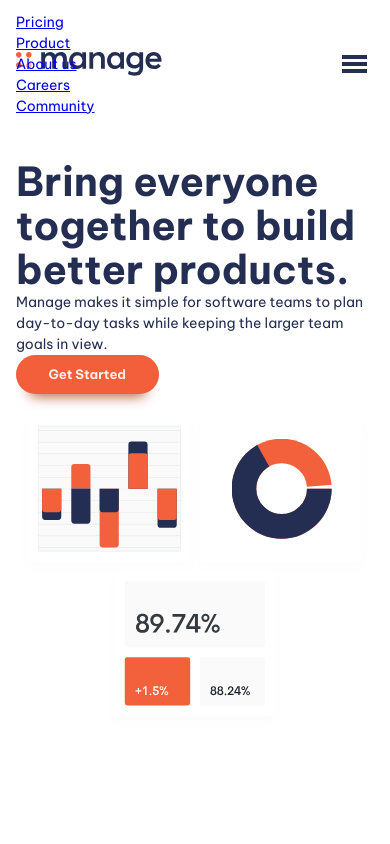
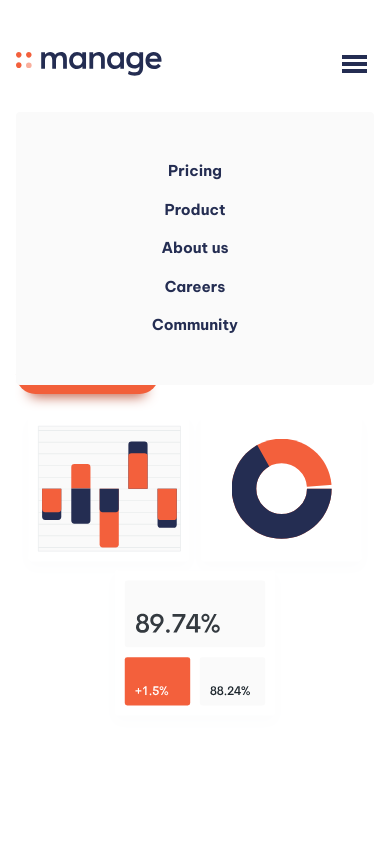
Before and after one commit to jennyquinto/manage-landing-page, a plain HTML site: page index.html in a window 390 px wide. Both pictures are taken after a click on the button "Menu". Shown: the top 844 px of the page. Drawn offline with Linux system fonts and the light colour scheme.

Commit message:
Styling the mobile menu

```diff
--- a/main.js
+++ b/main.js
@@ -6,4 +6,4 @@ menuButtton.addEventListener('click', () => {
     ? menuList.setAttribute('aria-expanded', false)
     : menuList.setAttribute('aria-expanded', true)
     menuList.toggleAttribute('data-visible');
-})
+});
--- a/style.css
+++ b/style.css
@@ -299,11 +299,36 @@ body {
     display: none;
 }
 
+.nav-list {
+    font-size: var(--fs-nav);
+
+}
+
 @media (max-width: 50em) {
     .primary-navigation {
         display: none;
-        position: fixed;
 
+        position: absolute;
+        padding: var(--size-700);
+        inset: 7rem var(--size-400) auto;
+        background: var(--clr-neutral-100);
+        border-radius: var(--size-100);
+    }
+
+    .nav-list {
+        display: grid;
+        gap: var(--size-400);
+        text-align: center;
+        font-weight: var(--fw-bold);
+    }
+
+    .nav-list a {
+        text-decoration: none;
+        color: var(--clr-primary-400);
+    }
+
+    .nav-list a:is(:hover,:focus) {
+        color: var(--clr-accent-400);
     }
 
     .primary-navigation[data-visible] {
```
